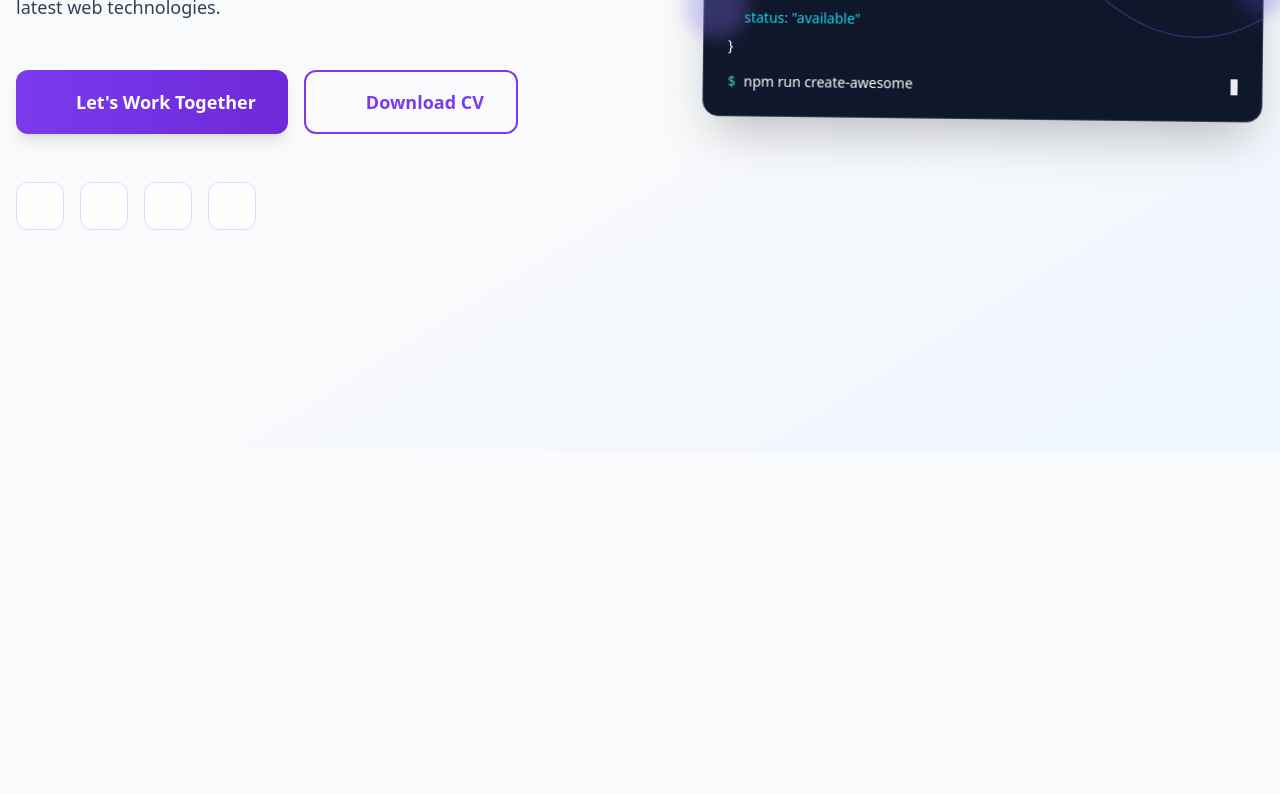
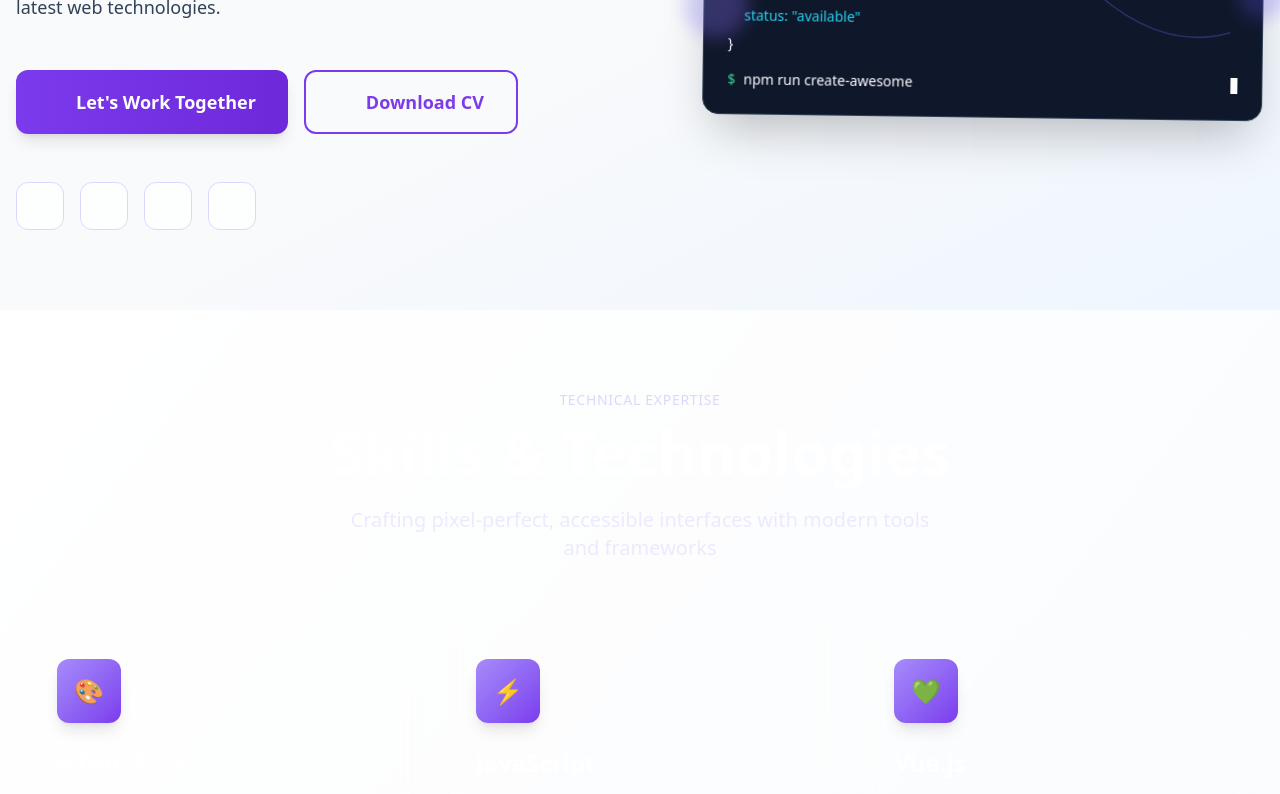
Before and after one commit to MustakAhmedKafy/nuxt-portfolio, a Nuxt app: page / in a window 1280 px wide. Shown: the part 1149-1943 px from the top of the page. Before the commit the page ends 1600 px from the top, so only its background shows below. Built offline with nearby package versions, Linux system fonts and the light colour scheme; some icons are missing.

Commit message:
skills section add

```diff
--- a/components/About.vue
+++ b/components/About.vue
@@ -1,6 +1,6 @@
 <template>
   <section
-    class="min-h-screen bg-gradient-to-br from-slate-50 via-gray-50 to-blue-50 dark:from-slate-900 dark:via-slate-800 dark:to-indigo-900 py-20 px-4 overflow-hidden transition-colors duration-500">
+    class="bg-gradient-to-br from-slate-50 via-gray-50 to-blue-50 dark:from-slate-900 dark:via-slate-800 dark:to-indigo-900 py-20 px-4 overflow-hidden transition-colors duration-500">
     <div class="max-w-7xl mx-auto">
       <!-- Main Content Grid -->
       <div class="grid lg:grid-cols-2 gap-16 items-center">
--- /dev/null
+++ b/components/Skills.vue
@@ -0,0 +1,187 @@
+<template>
+  <section
+    class="min-h-screen bg-gradient-to-br from-white to-gray dark:from-slate-900 dark:via-slate-800 dark:to-slate-900 py-20 px-6">
+    <div class="max-w-7xl mx-auto">
+      <!-- Section Header -->
+      <div class="mb-16 text-center">
+        <p class="text-purple-200 dark:text-purple-400 text-sm font-medium tracking-wider uppercase mb-3">
+          Technical Expertise
+        </p>
+        <h2 class="text-5xl md:text-6xl font-bold text-white mb-6 text-balance">
+          Skills & Technologies
+        </h2>
+        <p class="text-purple-100 dark:text-slate-300 text-lg md:text-xl max-w-2xl mx-auto text-pretty">
+          Crafting pixel-perfect, accessible interfaces with modern tools and frameworks
+        </p>
+      </div>
+
+      <!-- Skills Grid -->
+      <div class="grid grid-cols-1 md:grid-cols-2 lg:grid-cols-3 gap-6 mb-12">
+        <div v-for="(skill, index) in skills" :key="skill.name"
+          class="group relative bg-white/10 dark:bg-slate-800/50 backdrop-blur-sm rounded-2xl p-8 border border-white/20 dark:border-slate-700/50 hover:bg-white/20 dark:hover:bg-slate-700/50 transition-all duration-300 hover:scale-105 hover:shadow-2xl hover:shadow-purple-500/20 cursor-pointer"
+          :style="{ animationDelay: `${index * 100}ms` }" @mouseenter="hoveredSkill = skill.name"
+          @mouseleave="hoveredSkill = null">
+          <!-- Icon -->
+          <div class="mb-6 relative">
+            <div
+              class="w-16 h-16 rounded-xl bg-gradient-to-br from-purple-400 to-purple-600 dark:from-purple-500 dark:to-purple-700 flex items-center justify-center text-white text-2xl font-bold shadow-lg group-hover:scale-110 transition-transform duration-300">
+              {{ skill.icon }}
+            </div>
+            <div
+              class="absolute -top-1 -right-1 w-6 h-6 bg-purple-300 dark:bg-purple-500 rounded-full flex items-center justify-center text-xs font-bold text-purple-900 dark:text-white opacity-0 group-hover:opacity-100 transition-opacity duration-300">
+              {{ skill.level }}
+            </div>
+          </div>
+
+          <!-- Content -->
+          <h3 class="text-2xl font-bold text-white mb-3 group-hover:text-purple-200 transition-colors">
+            {{ skill.name }}
+          </h3>
+          <p class="text-purple-100 dark:text-slate-300 text-sm leading-relaxed mb-4">
+            {{ skill.description }}
+          </p>
+
+          <!-- Tags -->
+          <div class="flex flex-wrap gap-2">
+            <span v-for="tag in skill.tags" :key="tag"
+              class="px-3 py-1 text-xs font-medium bg-purple-500/30 dark:bg-slate-700/50 text-purple-100 dark:text-purple-300 rounded-full border border-purple-400/30 dark:border-purple-500/30">
+              {{ tag }}
+            </span>
+          </div>
+
+          <!-- Hover Effect Overlay -->
+          <div
+            class="absolute inset-0 rounded-2xl bg-gradient-to-br from-purple-400/0 to-purple-600/0 group-hover:from-purple-400/10 group-hover:to-purple-600/10 transition-all duration-300 pointer-events-none" />
+        </div>
+      </div>
+
+      <!-- Proficiency Bars -->
+      <div
+        class="bg-white/10 dark:bg-slate-800/50 backdrop-blur-sm rounded-2xl p-8 border border-white/20 dark:border-slate-700/50">
+        <h3 class="text-2xl font-bold text-white mb-8">Core Competencies</h3>
+        <div class="space-y-6">
+          <div v-for="competency in competencies" :key="competency.name" class="group">
+            <div class="flex justify-between items-center mb-2">
+              <span class="text-white font-medium">{{ competency.name }}</span>
+              <span class="text-purple-200 dark:text-purple-400 text-sm font-bold">{{ competency.level }}%</span>
+            </div>
+            <div class="h-3 bg-white/10 dark:bg-slate-700/50 rounded-full overflow-hidden">
+              <div
+                class="h-full bg-gradient-to-r from-purple-400 to-purple-600 dark:from-purple-500 dark:to-purple-700 rounded-full transition-all duration-1000 ease-out group-hover:shadow-lg group-hover:shadow-purple-500/50"
+                :style="{ width: isVisible ? `${competency.level}%` : '0%' }" />
+            </div>
+          </div>
+        </div>
+      </div>
+
+      <!-- Tools Section -->
+      <div class="mt-12 text-center">
+        <h3 class="text-2xl font-bold text-white mb-8">Tools & Workflow</h3>
+        <div class="flex flex-wrap justify-center gap-4">
+          <div v-for="tool in tools" :key="tool"
+            class="px-6 py-3 bg-white/10 dark:bg-slate-800/50 backdrop-blur-sm rounded-xl border border-white/20 dark:border-slate-700/50 text-white font-medium hover:bg-white/20 dark:hover:bg-slate-700/50 hover:scale-110 transition-all duration-300 cursor-pointer hover:shadow-lg hover:shadow-purple-500/20">
+            {{ tool }}
+          </div>
+        </div>
+      </div>
+    </div>
+  </section>
+</template>
+
+<script setup>
+import { ref, onMounted } from 'vue'
+
+const hoveredSkill = ref(null)
+const isVisible = ref(false)
+
+const skills = [
+  {
+    name: 'HTML & CSS',
+    icon: '🎨',
+    level: '10',
+    description: 'Semantic markup and modern CSS with Flexbox, Grid, and animations',
+    tags: ['HTML5', 'CSS3', 'Sass', 'Tailwind']
+  },
+  {
+    name: 'JavaScript',
+    icon: '⚡',
+    level: '10',
+    description: 'ES6+ features, async programming, and modern JavaScript patterns',
+    tags: ['ES6+', 'TypeScript', 'Async/Await']
+  },
+  {
+    name: 'Vue.js',
+    icon: '💚',
+    level: '10',
+    description: 'Building reactive, component-based applications with Vue 3 Composition API',
+    tags: ['Vue 3', 'Composition API', 'Pinia']
+  },
+  {
+    name: 'React',
+    icon: '⚛️',
+    level: '9',
+    description: 'Creating dynamic UIs with hooks, context, and modern React patterns',
+    tags: ['Hooks', 'Next.js', 'Redux']
+  },
+  {
+    name: 'Responsive Design',
+    icon: '📱',
+    level: '10',
+    description: 'Mobile-first approach ensuring seamless experiences across all devices',
+    tags: ['Mobile-First', 'Accessibility', 'UX']
+  },
+  {
+    name: 'Performance',
+    icon: '🚀',
+    level: '9',
+    description: 'Optimizing load times, bundle sizes, and runtime performance',
+    tags: ['Optimization', 'Lazy Loading', 'Caching']
+  }
+]
+
+const competencies = [
+  { name: 'UI/UX Implementation', level: 95 },
+  { name: 'Component Architecture', level: 92 },
+  { name: 'Web Accessibility (a11y)', level: 90 },
+  { name: 'Cross-Browser Compatibility', level: 88 },
+  { name: 'API Integration', level: 85 }
+]
+
+const tools = [
+  'VS Code',
+  'Git & GitHub',
+  'Figma',
+  'Chrome DevTools',
+  'Webpack',
+  'Vite',
+  'npm/yarn',
+  'ESLint',
+  'Prettier'
+]
+
+onMounted(() => {
+  // Trigger animation after component mounts
+  setTimeout(() => {
+    isVisible.value = true
+  }, 300)
+})
+</script>
+
+<style scoped>
+@keyframes fadeInUp {
+  from {
+    opacity: 0;
+    transform: translateY(30px);
+  }
+
+  to {
+    opacity: 1;
+    transform: translateY(0);
+  }
+}
+
+.group {
+  animation: fadeInUp 0.6s ease-out forwards;
+  opacity: 0;
+}
+</style>
--- a/pages/index.vue
+++ b/pages/index.vue
@@ -203,6 +203,7 @@
     </div>
   </div>
   <About/>
+  <Skills/>
 </template>
 
 <script setup>
```
